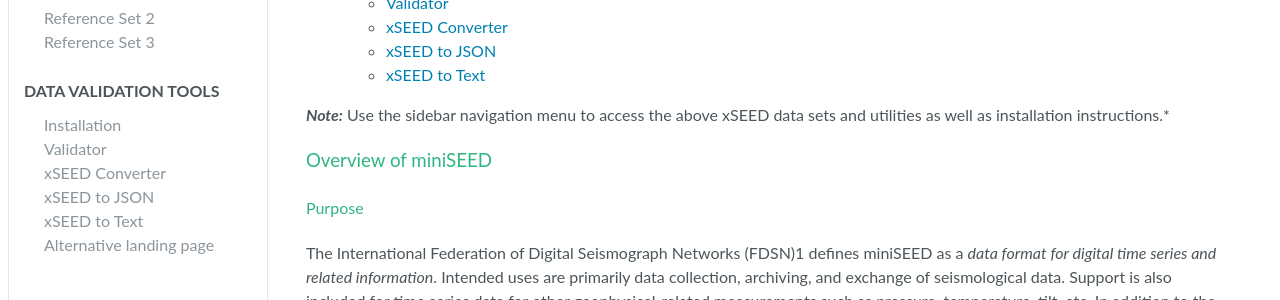
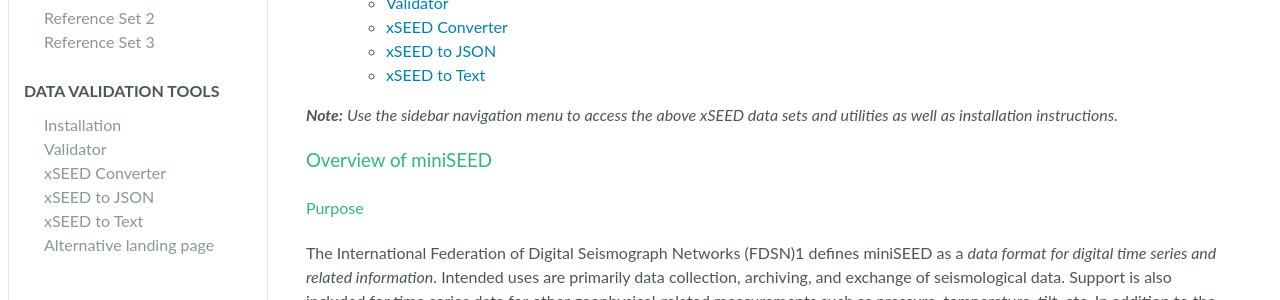
Before and after one commit to jeffreyleifer/xseed-utils, a Jekyll site: the page built from docs/documentation.md, in a window 1280 px wide and 900 px high, scrolled down 1456 px. Shown: the part 155-455 px from the top of the window. Built offline with Jekyll 4.4.1, drawn with Linux system fonts in a browser that asks for light colours; nearby versions of some CDN libraries; comment, search, counter and statistics services are not loaded.

```diff
--- a/docs/documentation.md
+++ b/docs/documentation.md
@@ -63,7 +63,7 @@ Additional benefits include:
   - [xSEED to JSON](https://xseed.pages.isti.com/xseed-utils/documentation/xSEED%20to%20JSON/Introduction/)
   - [xSEED to Text](https://xseed.pages.isti.com/xseed-utils/documentation/xSEED%20to%20Text/Introduction/)
 
-**_Note:_** Use the sidebar navigation menu to access the above xSEED data sets and utilities as well as installation instructions.*
+**_Note:_** *Use the sidebar navigation menu to access the above xSEED data sets and utilities as well as installation instructions.*
 
 ### Overview of miniSEED
 
```
Also changed, not shown: docs/_documentation/Alternative Landing Page/Alternative Landing Page.md (+1 -1 lines).
